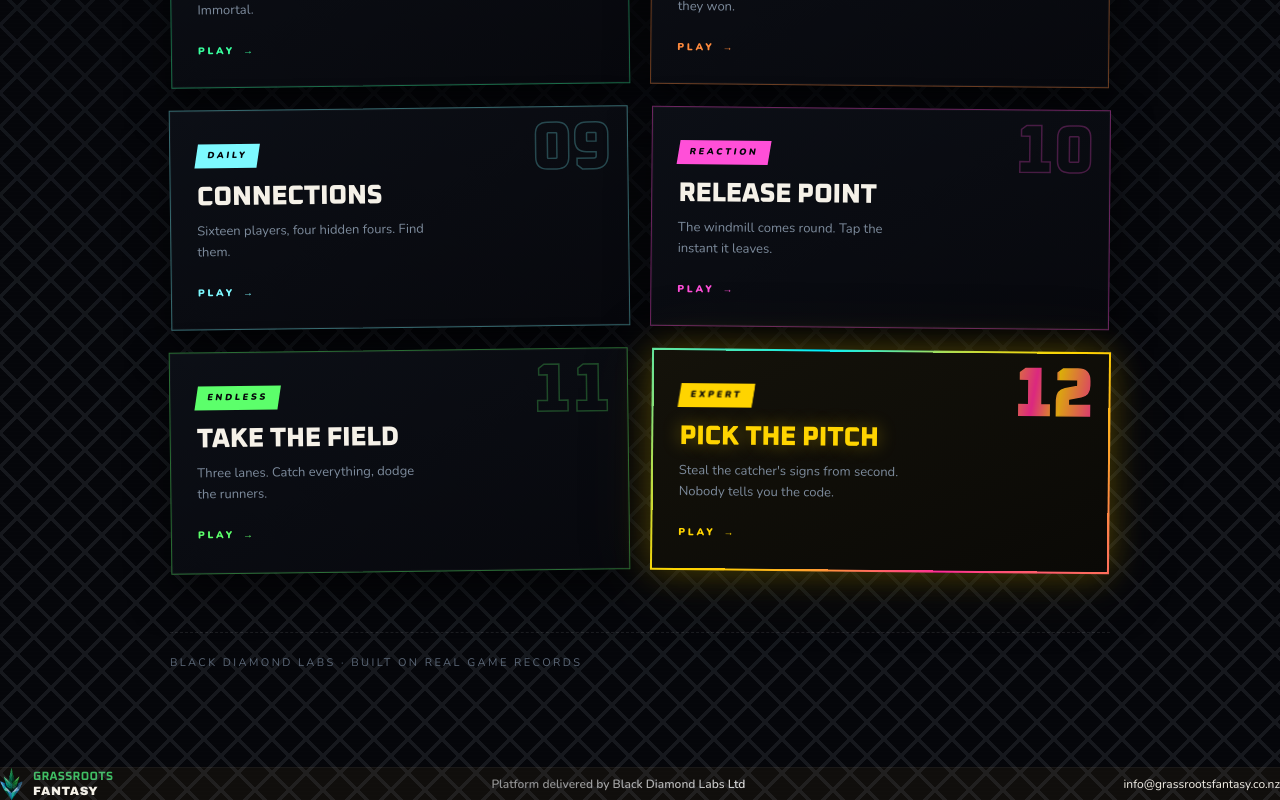
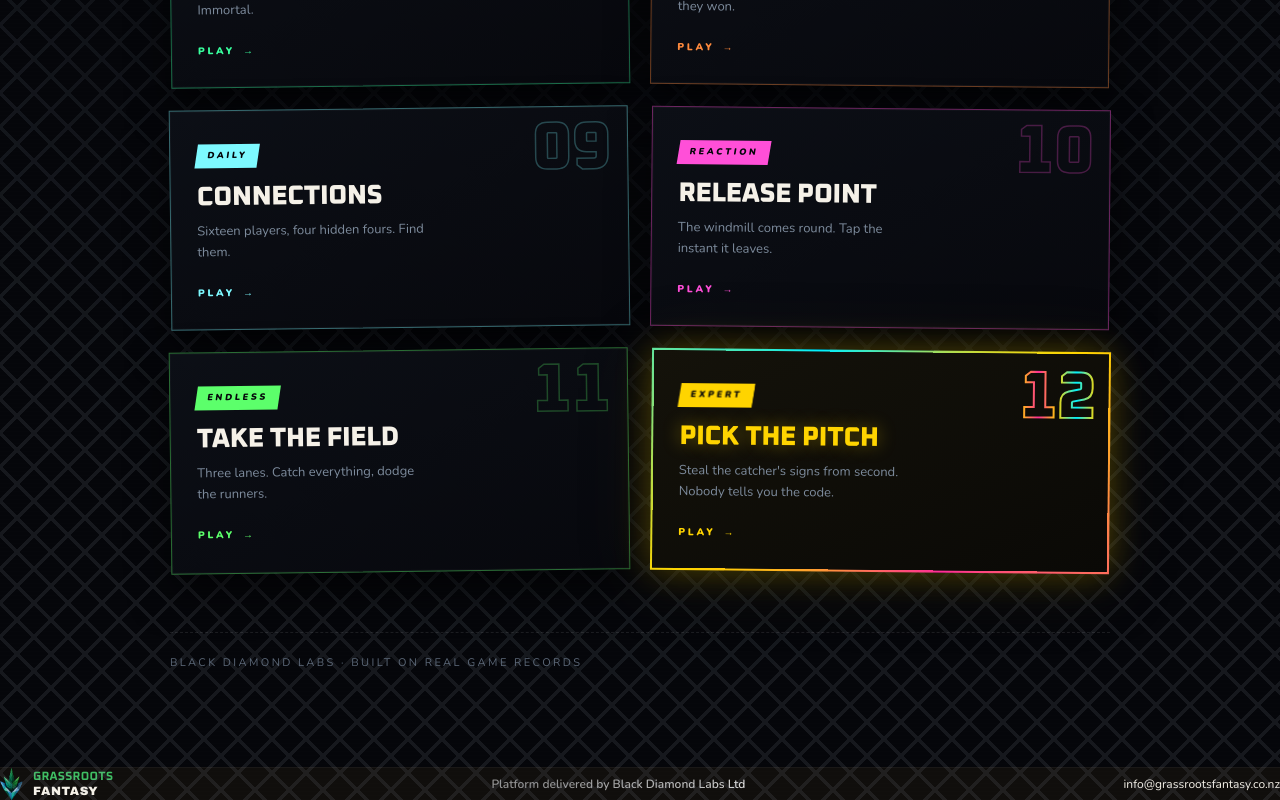
Before and after one commit to N8Nuks/grassrootsfantasy, a Next.js app: page /games in a window 1280 px wide. Shown: the part 1369-2169 px from the top of the page. Built offline with nearby package versions, Linux system fonts and the light colour scheme.

Commit message:
Hollow gradient number on the featured tile

```diff
--- a/app/games/page.tsx
+++ b/app/games/page.tsx
@@ -165,29 +165,19 @@ export default function Games() {
         .gm-tile[data-featured="true"] .gm-tag { animation: gm-flick 2.6s steps(1) infinite; }
         @keyframes gm-flick { 0%, 88%, 100% { opacity: 1; } 90% { opacity: 0.45; } 94% { opacity: 1; } 96% { opacity: 0.6; } }
         .gm-tile[data-featured="true"] .gm-name { color: var(--neon); text-shadow: 0 0 18px #FFD40060; }
-        /* Outline only, like every other tile — but the stroke carries a colour
-           wave. A copy of the glyph sits behind, painted with the gradient and
-           clipped to text, so only the stroke shows. */
-        .gm-tile[data-featured="true"] .gm-n {
-          -webkit-text-stroke: 1.5px transparent;
-          position: absolute;
+        /* Hollow number with a travelling colour on the stroke. Done in SVG
+           because background-clip on text fills the glyph — stroke and fill are
+           only genuinely separate in SVG. */
+        .gm-tile[data-featured="true"] .gm-n { display: none; }
+        .gm-nsvg { position: absolute; right: 10px; top: 4px; width: 96px; height: 76px; }
+        .gm-nsvg text {
+          font-family: var(--font-heading); font-weight: 900; font-size: 66px;
+          fill: none; stroke: url(#gm-wave-grad); stroke-width: 2;
         }
-        .gm-tile[data-featured="true"] .gm-n::before {
-          content: attr(data-n);
-          position: absolute; inset: 0;
-          background: linear-gradient(100deg,
-            var(--neon) 0%, #FF2D95 18%, var(--neon) 36%,
-            #00F0FF 54%, var(--neon) 72%, #FF2D95 88%, var(--neon) 100%);
-          background-size: 320% 100%;
-          -webkit-background-clip: text; background-clip: text;
-          color: transparent;
-          -webkit-text-stroke: 1.5px transparent;
-          animation: gm-wave 3.2s linear infinite;
-          opacity: 0.85;
-        }
-        @keyframes gm-wave {
-          from { background-position: 0% 50%; }
-          to   { background-position: 320% 50%; }
+        .gm-nsvg .gm-wave-stops { animation: gm-shift 3.2s linear infinite; }
+        @keyframes gm-shift {
+          from { transform: translateX(-100px); }
+          to   { transform: translateX(100px); }
         }
 
         @media (prefers-reduced-motion: reduce) {
@@ -219,6 +209,22 @@ export default function Games() {
                 data-featured={'featured' in g ? 'true' : undefined}
                 style={{ ['--neon' as string]: g.neon }}>
                 <span className="gm-n" data-n={g.n}>{g.n}</span>
+                {'featured' in g && (
+                  <svg className="gm-nsvg" viewBox="0 0 96 76" aria-hidden="true">
+                    <defs>
+                      <linearGradient id="gm-wave-grad" x1="0" y1="0" x2="1" y2="0">
+                        <stop offset="0%" stopColor="#FFD400" />
+                        <stop offset="25%" stopColor="#FF2D95" />
+                        <stop offset="50%" stopColor="#FFD400" />
+                        <stop offset="75%" stopColor="#00F0FF" />
+                        <stop offset="100%" stopColor="#FFD400" />
+                        <animate attributeName="x1" values="-1;1" dur="3.2s" repeatCount="indefinite" />
+                        <animate attributeName="x2" values="0;2" dur="3.2s" repeatCount="indefinite" />
+                      </linearGradient>
+                    </defs>
+                    <text x="93" y="60" textAnchor="end">{g.n}</text>
+                  </svg>
+                )}
                 <span className="gm-tag">{g.tag}</span>
                 <h2 className="gm-name">{g.title}</h2>
                 <p className="gm-blurb">{g.blurb}</p>
```
